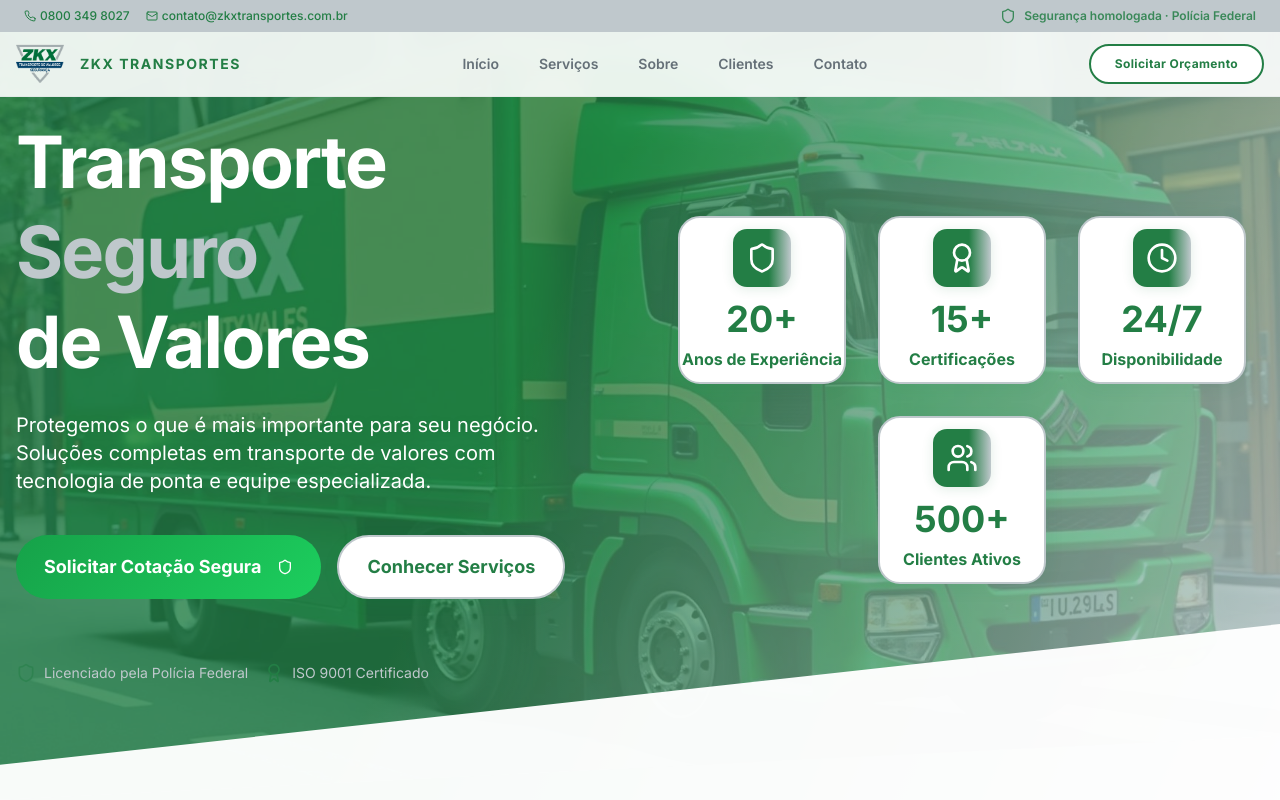
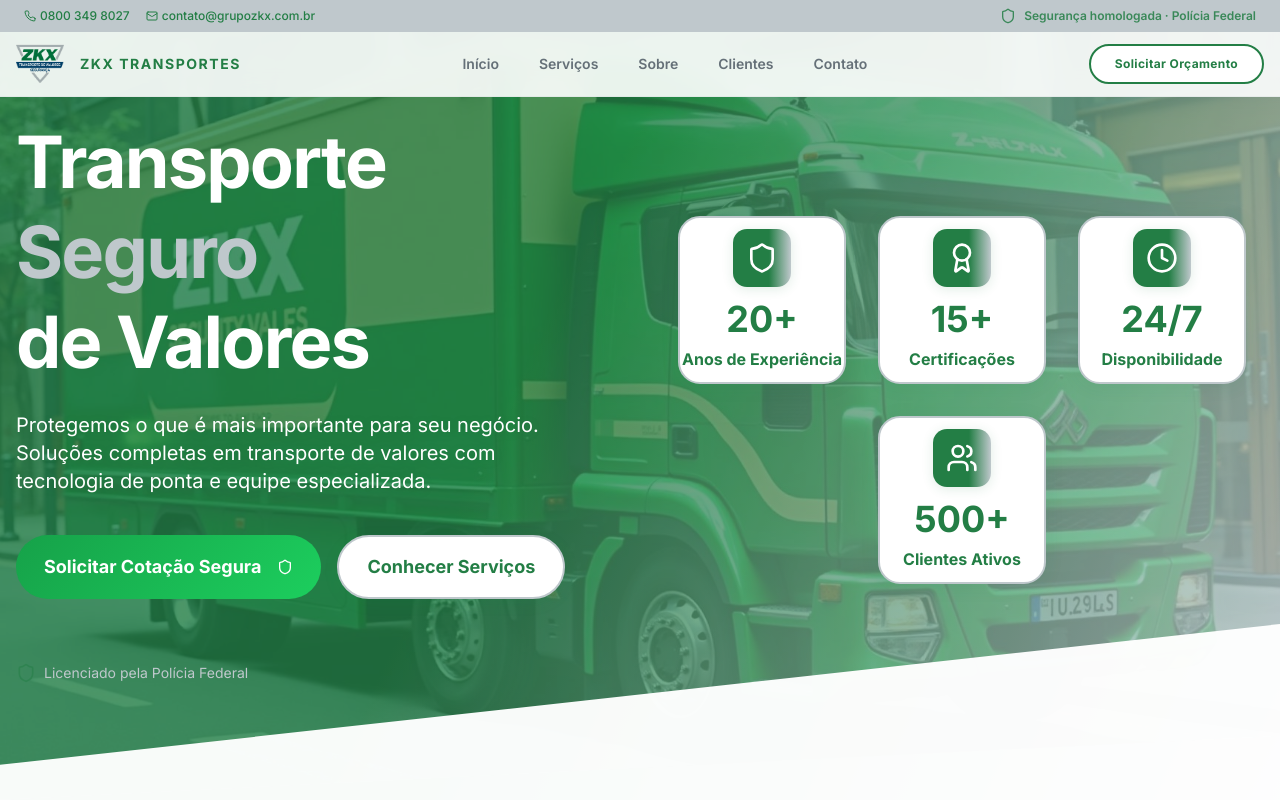
Before and after one commit to Grupo-zkx/secure-shine-boost, a React (Vite) app: page / in a window 1280 px wide. Shown: the top 800 px of the page. Built offline with nearby package versions, Linux system fonts and the light colour scheme.

Commit message:
fix: alterado e-mail e removido certificados ISO como informação do site

```diff
--- a/index.html
+++ b/index.html
@@ -3,11 +3,11 @@
   <head>
     <meta charset="UTF-8" />
     <meta name="viewport" content="width=device-width, initial-scale=1.0" />
-    <title>ZKX Transportes - Transporte de Valores</title>
-    <meta name="description" content="ZKX Transportes - Soluções completas em transporte seguro de valores com mais de 20 anos de experiência. Bancos, varejo, postos, lotéricas e farmácias." />
+    <title>Grupo ZKX - Transporte de Valores</title>
+    <meta name="description" content="Grupo ZKX - Transporte de Valores - Soluções completas em transporte seguro de valores com mais de 20 anos de experiência. Bancos, varejo, postos, lotéricas e farmácias." />
     <meta name="author" content="ZKX Transportes" />
 
-    <meta property="og:title" content="ZKX Transportes - Transporte Seguro de Valores" />
+    <meta property="og:title" content="Grupo ZKX - Transporte de Valores" />
     <meta property="og:description" content="Soluções completas em transporte seguro de valores com mais de 20 anos de experiência." />
   </head>
 
--- a/src/components/AboutSection.tsx
+++ b/src/components/AboutSection.tsx
@@ -52,8 +52,6 @@ const achievements = [
 
 const certifications = [
   "Licença Polícia Federal",
-  "ISO 9001: Gestão da Qualidade",
-  "ISO 27001: Segurança da Informação",
   "ABNT NBR 15000: Transporte de Valores",
   "Certificação ANVISA",
   "Licença Corpo de Bombeiros",
--- a/src/components/ContactSection.tsx
+++ b/src/components/ContactSection.tsx
@@ -29,7 +29,7 @@ const contactInfo = [
   {
     icon: Mail,
     title: "Email",
-    value: "contato@zkxtransportes.com.br",
+    value: "contato@grupozkx.com.br",
     description: "Resposta em até 2 horas",
   },
   {
--- a/src/components/Footer.tsx
+++ b/src/components/Footer.tsx
@@ -22,7 +22,7 @@ const contactInfo = [
   {
     icon: Mail,
     label: "Email",
-    value: "contato@zkxtransportes.com.br",
+    value: "contato@grupozkx.com.br",
   },
   {
     icon: MapPin,
--- a/src/components/Header.tsx
+++ b/src/components/Header.tsx
@@ -51,7 +51,7 @@ export default function Header() {
             <Phone className="w-3 h-3" /> 0800 349 8027
           </span>
           <span className="flex items-center gap-1">
-            <Mail className="w-3 h-3" /> contato@zkxtransportes.com.br
+            <Mail className="w-3 h-3" /> contato@grupozkx.com.br
           </span>
         </div>
         <div className="flex items-center gap-2 font-semibold opacity-85">
--- a/src/components/HeroSection.tsx
+++ b/src/components/HeroSection.tsx
@@ -109,12 +109,6 @@ const HeroSection = () => (
                 Licenciado pela Polícia Federal
               </span>
             </div>
-            <div className="flex items-center gap-2">
-              <Award className="w-5 h-5 text-[#237E45]" />
-              <span className="text-xs sm:text-sm text-[#BFC8CC]">
-                ISO 9001 Certificado
-              </span>
-            </div>
           </div>
         </div>
         {/* Direita: stats - QUADRADOS maiores, texto verde */}
```
